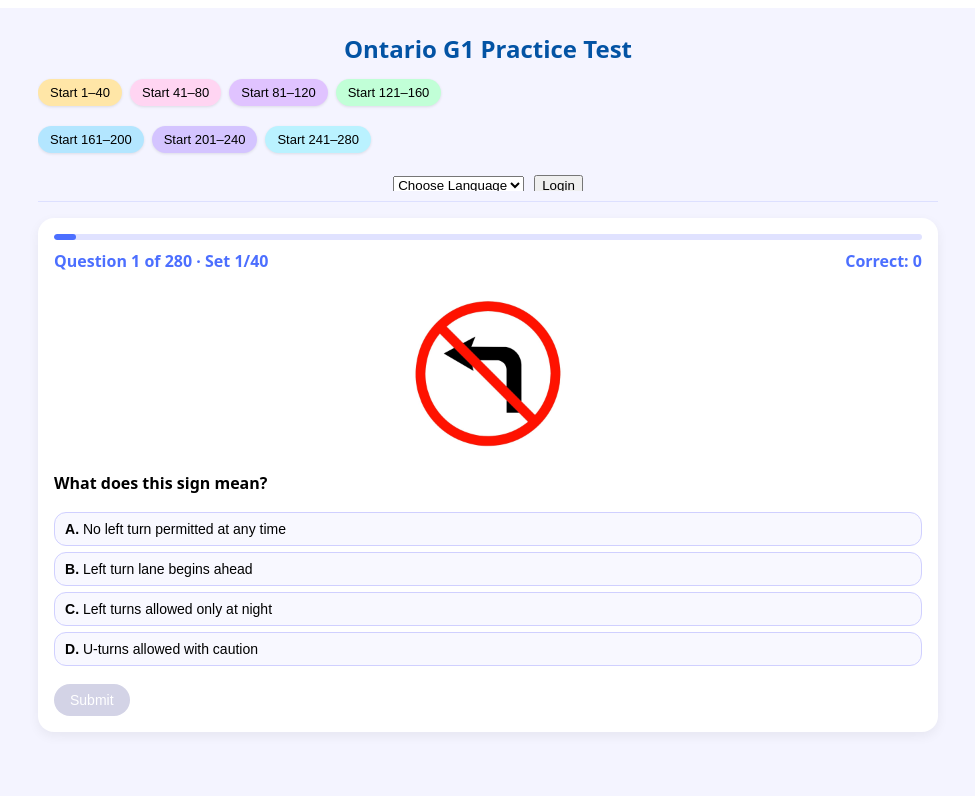
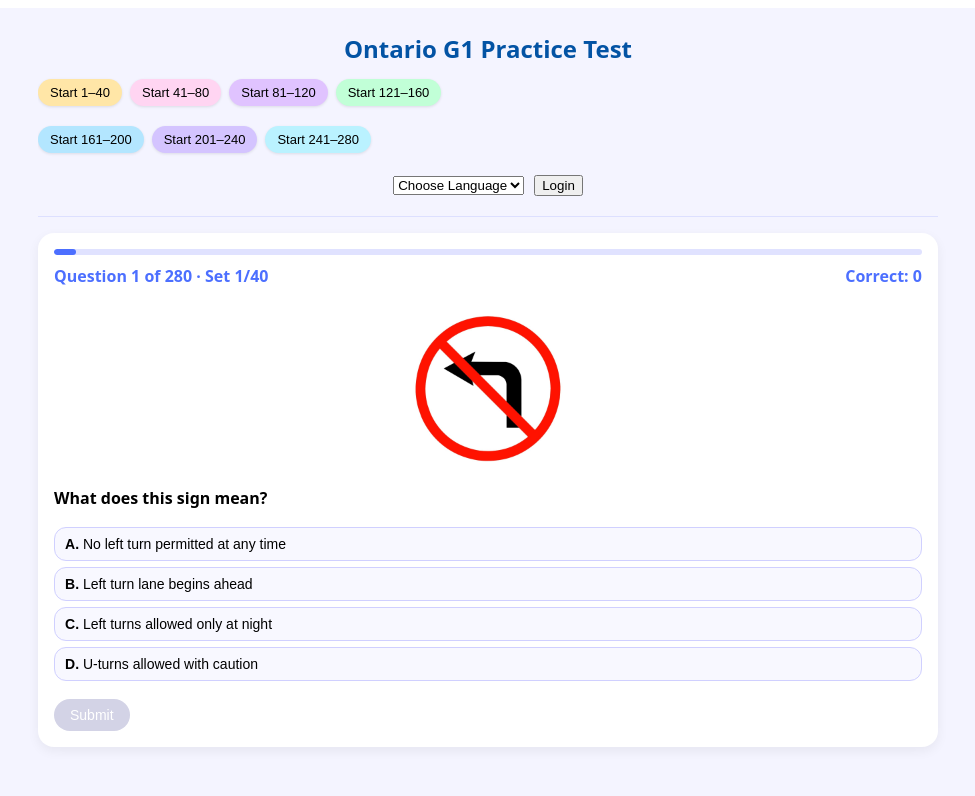
Before and after one commit to Aurelian2025/prep-test-g1, a Next.js app: page / in a window 1280 px wide. Shown: the top 796 px of the page, without its empty margins (152-1127 px from the left). Built offline with nearby package versions, Linux system fonts and the light colour scheme.

Commit message:
Refactor header controls and scroll behavior
Refactor header controls and implement scroll behavior to hide/show them based on scroll direction.

```diff
--- a/pages/index.js
+++ b/pages/index.js
@@ -19,11 +19,7 @@ const styles = {
     margin: "0 auto",
     padding: "16px 16px 40px",
   },
-headerControlsScroll: {
-  maxHeight: 120,
-  overflowY: "auto",
-  padding: "0 0 6px",
-},
+
   header: {
     position: "sticky",
     top: 0,
@@ -42,6 +38,13 @@ headerControlsScroll: {
     color: "#0353a4",
     whiteSpace: "nowrap",
   },
+
+  // Collapsible controls block (the 7 buttons + language/login)
+  headerControlsWrap: (hidden) => ({
+    maxHeight: hidden ? 0 : 220, // increase to 260 if needed on mobile
+    overflow: "hidden",
+    transition: "max-height 200ms ease",
+  }),
 
   scrollRow: {
     display: "flex",
@@ -234,7 +237,8 @@ function normalizeQuestion(raw) {
     raw?.CorrectIndex ??
     raw?.AnswerIndex;
 
-  const correctLetter = raw?.correct ?? raw?.Correct ?? raw?.answer ?? raw?.Answer;
+  const correctLetter =
+    raw?.correct ?? raw?.Correct ?? raw?.answer ?? raw?.Answer;
   if (
     (correctIndex === undefined || correctIndex === null) &&
     typeof correctLetter === "string"
@@ -401,14 +405,19 @@ export default function PrepTestG1() {
 
   useEffect(() => {
     supabase.auth.getUser().then(({ data }) => setUser(data.user ?? null));
-    const { data: authListener } = supabase.auth.onAuthStateChange((_event, session) => {
-      setUser(session?.user ?? null);
-    });
+    const { data: authListener } = supabase.auth.onAuthStateChange(
+      (_event, session) => {
+        setUser(session?.user ?? null);
+      }
+    );
     return () => authListener.subscription.unsubscribe();
   }, [supabase]);
 
   const [lang, setLang] = useState("");
   const [hasAccess, setHasAccess] = useState(false);
+
+  // hide/show the header controls based on scroll direction
+  const [hideHeaderControls, setHideHeaderControls] = useState(false);
 
   // quiz
   const [allQuestions, setAllQuestions] = useState(null);
@@ -444,6 +453,30 @@ export default function PrepTestG1() {
       const saved = localStorage.getItem(LANGUAGE_STORAGE_KEY);
       if (saved) setLang(saved);
     } catch (_) {}
+  }, []);
+
+  /* =========================
+     HIDE/SHOW HEADER CONTROLS ON SCROLL
+  ========================= */
+  useEffect(() => {
+    let lastY = window.scrollY || 0;
+
+    const onScroll = () => {
+      const y = window.scrollY || 0;
+      const delta = y - lastY;
+
+      // small threshold to prevent flicker
+      if (delta > 8) {
+        setHideHeaderControls(true); // scroll down => hide controls
+      } else if (delta < -8) {
+        setHideHeaderControls(false); // scroll up => show controls
+      }
+
+      lastY = y;
+    };
+
+    window.addEventListener("scroll", onScroll, { passive: true });
+    return () => window.removeEventListener("scroll", onScroll);
   }, []);
 
   const handleLangChange = (e) => {
@@ -640,26 +673,44 @@ export default function PrepTestG1() {
         <button onClick={start1} style={{ ...styles.btn, background: "#ffe6a7" }}>
           Start 1–40
         </button>
-        <button onClick={start41} style={{ ...styles.btn, background: "#ffd5f2" }}>
+        <button
+          onClick={start41}
+          style={{ ...styles.btn, background: "#ffd5f2" }}
+        >
           Start 41–80
         </button>
-        <button onClick={start81} style={{ ...styles.btn, background: "#e0c3ff" }}>
+        <button
+          onClick={start81}
+          style={{ ...styles.btn, background: "#e0c3ff" }}
+        >
           Start 81–120
         </button>
-        <button onClick={start121} style={{ ...styles.btn, background: "#c1ffd7" }}>
+        <button
+          onClick={start121}
+          style={{ ...styles.btn, background: "#c1ffd7" }}
+        >
           Start 121–160
         </button>
       </div>
 
       {/* ROW 2 */}
       <div style={styles.scrollRow}>
-        <button onClick={start161} style={{ ...styles.btn, background: "#b3e6ff" }}>
+        <button
+          onClick={start161}
+          style={{ ...styles.btn, background: "#b3e6ff" }}
+        >
           Start 161–200
         </button>
-        <button onClick={start201} style={{ ...styles.btn, background: "#d4c4ff" }}>
+        <button
+          onClick={start201}
+          style={{ ...styles.btn, background: "#d4c4ff" }}
+        >
           Start 201–240
         </button>
-        <button onClick={start241} style={{ ...styles.btn, background: "#baf2ff" }}>
+        <button
+          onClick={start241}
+          style={{ ...styles.btn, background: "#baf2ff" }}
+        >
           Start 241–280
         </button>
       </div>
@@ -680,7 +731,9 @@ export default function PrepTestG1() {
         {isFull ? (
           <button onClick={handleLogout}>Sign out</button>
         ) : (
-          <button onClick={() => (window.location.href = "/login?next=/subscribe")}>
+          <button
+            onClick={() => (window.location.href = "/login?next=/subscribe")}
+          >
             Login
           </button>
         )}
@@ -723,7 +776,7 @@ export default function PrepTestG1() {
     setCheckpointOpen(true);
   }, [isPreview, inSet, done, blockAnswered, blockCorrect, checkpointOpen]);
 
-   /* =========================
+  /* =========================
      RENDERS
   ========================= */
   if (!allQuestions) {
@@ -733,8 +786,9 @@ export default function PrepTestG1() {
           <div style={styles.header}>
             <h1 style={styles.title}>Ontario G1 Practice Test</h1>
 
-            {/* Scroll ONLY the controls block (7 buttons + language/login) */}
-            <div style={styles.headerControlsScroll}>{renderButtons()}</div>
+            <div style={styles.headerControlsWrap(hideHeaderControls)}>
+              {renderButtons()}
+            </div>
           </div>
 
           <div style={styles.card}>
@@ -769,8 +823,9 @@ export default function PrepTestG1() {
         <div style={styles.header}>
           <h1 style={styles.title}>Ontario G1 Practice Test</h1>
 
-          {/* Scroll ONLY the controls block (7 buttons + language/login) */}
-          <div style={styles.headerControlsScroll}>{renderButtons()}</div>
+          <div style={styles.headerControlsWrap(hideHeaderControls)}>
+            {renderButtons()}
+          </div>
         </div>
 
         <div style={styles.card}>
```
